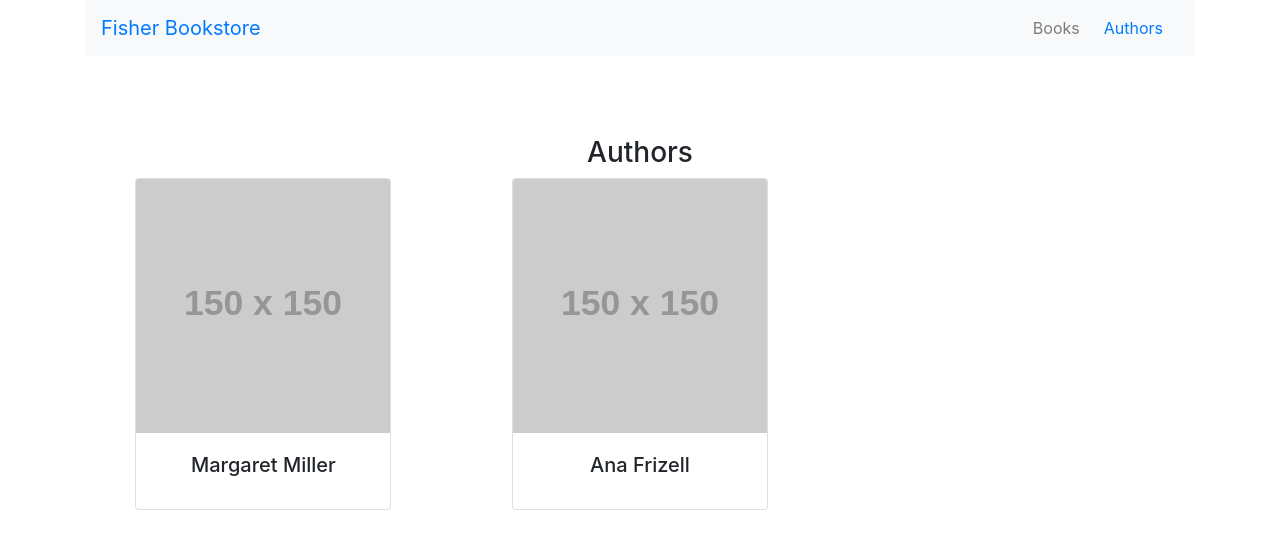
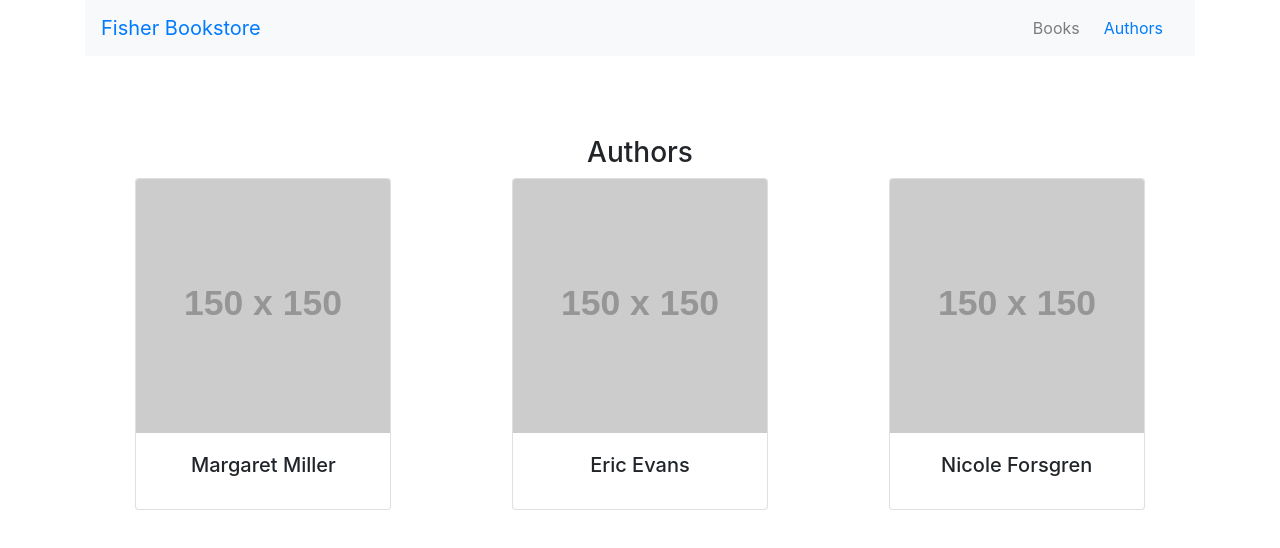
Before and after one commit to anafrizell/fisher-bookstore, a React (Create React App) app: page /authors in a window 1280 px wide. Shown: the top 548 px of the page. Built offline with nearby package versions, Linux system fonts and the light colour scheme.

Commit message:
updated authors

```diff
--- a/src/authors/Authors.js
+++ b/src/authors/Authors.js
@@ -13,7 +13,11 @@ export default class Authors extends Component{
                },
                {
                    id: 2,
-                   name: "Ana Frizell"
+                   name: "Eric Evans"
+               },
+               {
+                   id: 3,
+                   name: "Nicole Forsgren"
                }
            ]
        };
```
